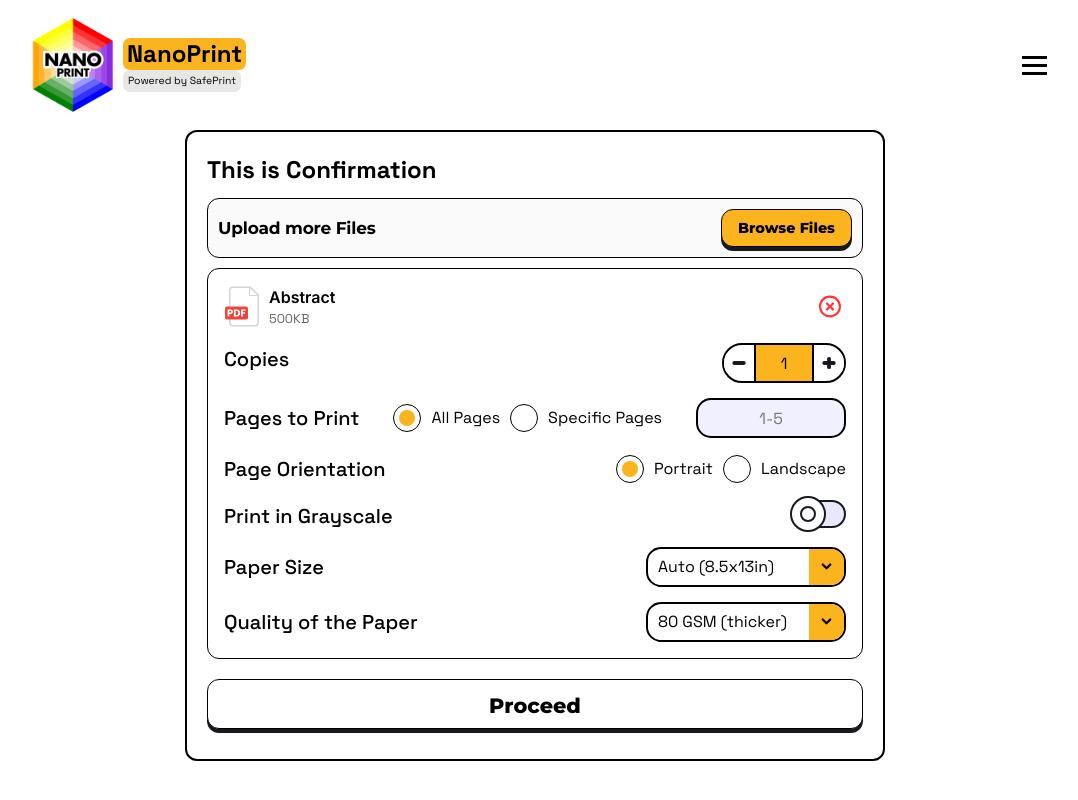
After one commit to vincentperezzz/SafePrint, a Django app: page /confirmation/ in a window 1280 px wide. The commit adds this page. Shown: the whole page, without its empty margins (105-1183 px from the left). Run offline with Django 3.2, Linux system fonts and the light colour scheme; parts of the project's set-up code (start-up, migrations or seed data) failed here and were passed over.

Commit message:
Refactor URL patterns and views; add confirmation page template; update navigation links and button functionality

```diff
--- a/SafePrint/urls.py
+++ b/SafePrint/urls.py
@@ -1,10 +1,11 @@
 from django.contrib import admin
 from django.urls import path
-from main.views import index_view, upload_view
+from main import views
 
 urlpatterns = [
-    path('', index_view, name='home'),
+    path('', views.index_view, name='home'),
     path('admin/', admin.site.urls),
-    path('index/', index_view, name='index'),
-    path('upload/', upload_view, name='upload'),
+    path('index/', views.index_view, name='index'),
+    path('upload/', views.upload_view, name='upload'),
+    path('confirmation/', views.confirmation, name='confirmation'),
 ]
--- a/main/views.py
+++ b/main/views.py
@@ -5,3 +5,6 @@ def index_view(request):
 
 def upload_view(request):
     return render(request, 'upload.html')
+
+def confirmation(request):
+    return render(request, 'confirmation.html')
--- a/static/js/scripts.js
+++ b/static/js/scripts.js
@@ -120,7 +120,7 @@ document.querySelectorAll('a[href^="#"]').forEach(anchor => {
 
 //TEMPORARILY BROWSE BUTTON FUNCTIONALITY TO LINK TO UPLOAD.HTML
 document.addEventListener('DOMContentLoaded', () => {
-    const browseButton = document.querySelector('.browse-btn');
+    const browseButton = document.querySelector('.temporary-link');
     browseButton.addEventListener('click', () => {
         const url = browseButton.getAttribute('data-url');
         window.location.href = url;
--- /dev/null
+++ b/templates/confirmation.html
@@ -0,0 +1,129 @@
+{% extends "layout.html" %}
+{% load static %}
+
+{% block title %}
+SafePrint
+{% endblock %}
+
+{% block content %}
+<div class="uploaded">
+    <div class="file-uploaded-title">This is Confirmation</div>
+    <div class="browse-area">
+        <span class="browse-text">Upload more Files</span>
+        <button class="browse-btn">Browse Files</button>
+    </div>
+    <div class="uploaded-files">
+        <div class="file">
+            <div class="file-rows">
+                <img src="{% static 'assets/pdf-icon.svg' %}" alt="PDF Icon" class="file-icon">
+                <div class="file-title">
+                    <span class="file-name">Abstract</span>
+                    <span class="file-size">500KB</span>
+                </div>
+                <img src="{% static 'assets/delete-icon.svg' %}" alt="Delete Icon" class="delete-icon">
+            </div>
+
+             <div class="file-rows">
+                <h5>Copies</h5>
+                <div class="quantity-selector">
+                    <button class="decrease-btn">
+                        <svg xmlns="http://www.w3.org/2000/svg" width="19" height="16" viewBox="0 0 19 16" fill="none">
+                            <path d="M4.50732 8H14.5372" stroke="#18191F" stroke-width="4" stroke-linecap="round" stroke-linejoin="round"/>
+                        </svg>
+                    </button>
+                    <input id="num_copies" type="number" class="quantity-input" value="1" min="1" max="500">
+                    <button class="increase-btn">
+                        <svg xmlns="http://www.w3.org/2000/svg" width="19" height="16" viewBox="0 0 19 16" fill="none">
+                            <path d="M9.52246 3.625V12.375" stroke="#18191F" stroke-width="4" stroke-linecap="round" stroke-linejoin="round"/>
+                            <path d="M4.50732 8H14.5372" stroke="#18191F" stroke-width="4" stroke-linecap="round" stroke-linejoin="round"/>
+                        </svg>
+                    </button>
+                </div>
+            </div>
+
+            <div class="file-rows vertical-separator">
+                <h5>Pages to Print</h5>
+                <div class="radio-group">
+                    <label class="radio-option">
+                        <input type="radio" name="page-selection" value="all" checked>
+                        <span class="radio-circle"></span>
+                        <span class="radio-label">All Pages</span>
+                    </label>
+                    <label class="radio-option">
+                        <input type="radio" name="page-selection" value="specific-pages">
+                        <span class="radio-circle"></span>
+                        <span class="radio-label">Specific Pages</span>
+                    </label>
+                </div>
+                <input type="text" id="page-input" class="page-input" placeholder="1-5" disabled>
+            </div>
+
+            <div class="file-rows vertical-separator">
+                <h5>Page Orientation</h5>
+                <div class="radio-group">
+                    <label class="radio-option">
+                        <input type="radio" name="page-orientation" value="portrait" checked>
+                        <span class="radio-circle"></span>
+                        <span class="radio-label">Portrait</span>
+                    </label>
+                    <label class="radio-option">
+                        <input type="radio" name="page-orientation" value="landscape">
+                        <span class="radio-circle"></span>
+                        <span class="radio-label">Landscape</span>
+                    </label>
+                </div>
+            </div>
+
+            <div class="file-rows">
+                <h5>Print in Grayscale</h5>
+                <div class="switch">
+                    <input type="checkbox" id="grayscale-toggle" class="switch-input">
+                    <label for="grayscale-toggle" class="switch-label">
+                        <span class="switch-circle">
+                            <svg xmlns="http://www.w3.org/2000/svg" width="36" height="36" viewBox="0 0 36 36" fill="none">
+                                <rect x="1" y="1" width="34" height="34" rx="17" fill="white" stroke="#18191F" stroke-width="2"/>
+                                <rect x="11" y="11" width="14" height="14" rx="7" stroke="#18191F" stroke-width="2"/>
+                            </svg>
+                        </span>
+                    </label>
+                </div>
+            </div>
+
+            <div class="file-rows vertical-separator">
+                <h5>Paper Size</h5>
+                <div class="dropdown">
+                    <select class="dropdown-select">
+                        <option value="auto">Auto (8.5x13in)</option>
+                        <option value="letter">Letter (8.5x11in)</option>
+                        <option value="legal">Legal (8.5x14in)</option>
+                        <option value="a4">A4 (8.3x11.7in)</option>
+                    </select>
+                    <span class="dropdown-arrow">
+                        <svg xmlns="http://www.w3.org/2000/svg" width="35" height="18" viewBox="0 0 24 24" fill="none">
+                            <path d="M7 10l5 5 5-5" stroke="#000000" stroke-width="3" stroke-linecap="round" stroke-linejoin="round"/>
+                        </svg>
+                    </span>
+                </div>
+            </div>
+
+            <div class="file-rows vertical-separator">
+                <h5>Quality of the Paper</h5>
+                <div class="dropdown">
+                    <select id="paper-quality-dropdown" class="dropdown-select">
+                        <option value="80gsm">80 GSM (thicker)</option>
+                        <option value="70gsm">70 GSM (thinner)</option>
+                    </select>
+                    <span class="dropdown-arrow">
+                        <svg xmlns="http://www.w3.org/2000/svg" width="35" height="18" viewBox="0 0 24 24" fill="none">
+                            <path d="M7 10l5 5 5-5" stroke="#000000" stroke-width="3" stroke-linecap="round" stroke-linejoin="round"/>
+                        </svg>
+                    </span>
+                </div>
+            </div>
+
+        </div>
+    </div>
+    <button class="proceed-btn">Proceed</button>
+</div>
+
+{% endblock %}
--- a/templates/index.html
+++ b/templates/index.html
@@ -24,7 +24,7 @@ SafePrint
         </div>
         <div class="browse-area">
             <span class="browse-text">Upload from Files</span>
-            <button class="browse-btn" data-url="{% url 'upload' %}">Browse Files</button>
+            <button class="browse-btn temporary-link" data-url="{% url 'upload' %}">Browse Files</button>
         </div>
     </div>
     <div class="file upload-completed">
--- a/templates/layout.html
+++ b/templates/layout.html
@@ -17,7 +17,7 @@
     <header>
         <nav class="navbar">
             <div class="max-width">
-                <a class="navbar-brand" href="{% url 'index' %}">
+                <a class="navbar-brand" href="{% url 'home' %}">
                     <img src="{% static 'assets/nanoprint-logo.png' %}" alt="NanoPrint Logo" class="logo">
                     <div class="brand-text">
                         <span class="brand-title">NanoPrint</span>
@@ -30,12 +30,12 @@
                     <span class="bar"></span>
                 </div>
                 <ul class="menu">
-                    <li><a href="{% url 'index' %}#help" class="menu-btn">Help</a></li>
-                    <li><a href="{% url 'index' %}#faqs" class="menu-btn">FAQs</a></li>
-                    <li><a href="{% url 'index' %}#about-us" class="menu-btn">About Us</a></li>
+                    <li><a href="{% url 'home' %}#help" class="menu-btn">Help</a></li>
+                    <li><a href="{% url 'home' %}#faqs" class="menu-btn">FAQs</a></li>
+                    <li><a href="{% url 'home' %}#about-us" class="menu-btn">About Us</a></li>
                     <li><a href="#employee-login" class="menu-btn">Employee Login</a></li>
-                    <li><a href="{% url 'index' %}#feedback" class="menu-btn">Feedback</a></li>
-                    <li><a href="{% url 'index' %}#contact-us" class="menu-btn">Contact Us</a></li>
+                    <li><a href="{% url 'home' %}#feedback" class="menu-btn">Feedback</a></li>
+                    <li><a href="{% url 'home' %}#contact-us" class="menu-btn">Contact Us</a></li>
                 </ul>
             </div>
         </nav>
--- a/templates/upload.html
+++ b/templates/upload.html
@@ -123,7 +123,7 @@ SafePrint
 
         </div>
     </div>
-    <button class="proceed-btn">Proceed</button>
+    <button class="proceed-btn temporary-link" data-url="{% url 'confirmation' %}">Proceed</button>
 </div>
 
 {% endblock %}
```
